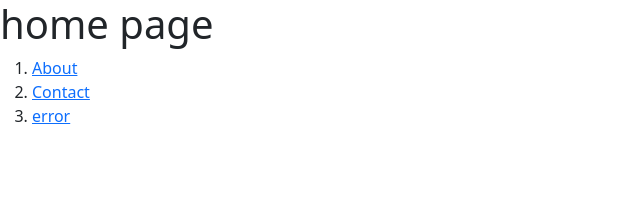
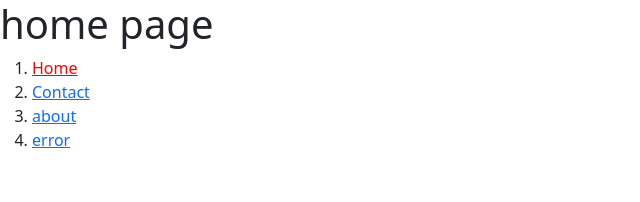
Before and after one commit to Aditi-Gupta-dev/reactbootstrapbasics, a React (Create React App) app: page / in a window 1280 px wide. Shown: the top 202 px of the page, without its empty margins (0-640 px from the left). Built offline with nearby package versions, Linux system fonts and the light colour scheme; a web font is replaced by a local one.

Commit message:
nested routing ,route and outlet

```diff
--- a/src/App.jsx
+++ b/src/App.jsx
@@ -14,6 +14,8 @@ import {BrowserRouter, Router, Route, Routes } from 'react-router-dom';
 import About from './component/render/About';
 import Contact from './component/render/Contact';
 import Error from './component/render/Error';
+import Home from './component/render/Home';
+
 
 
 
@@ -79,9 +81,12 @@ function App(){
 
     <BrowserRouter>
     <Routes>
-      <Route exact path='/' element={<About/>}/>
+
+      <Route exact path='/' element={<Home/>}>
+      <Route path='about' element={<About/>}/>
       <Route path='contact' element={<Contact/>}/>
-      <Route path='welcome' element={<Error/>}/>
+      <Route path='*' element={<Error/>}/>
+      </Route>
       </Routes>
     </BrowserRouter>
     </>
--- a/src/component/render/About.jsx
+++ b/src/component/render/About.jsx
@@ -1,20 +1,16 @@
 import React from 'react';
-import { Link } from 'react-router-dom';
+// import { NavLink } from 'react-router-dom';
+// import Navbar from './Navbar';
+
 
 const About = () => {
-  return (
+  return(
     <>
-      <h1>home page</h1>
-      <ol>
-        <li><Link to='/'>About</Link></li>
-        <li><Link to='/contact'>Contact</Link></li>
+  <h1>About page</h1>
+  {/* <Navbar/> */}
+</>
+  )
 
-        <li><Link to='/welcome'>error</Link></li>
-
-
-      </ol>
-    </>
-  )
 }
 
-export default About
+export default About;
--- a/src/component/render/Contact.jsx
+++ b/src/component/render/Contact.jsx
@@ -1,11 +1,14 @@
 import React from 'react'
+// import { NavLink } from 'react-router-dom';
+// import Navbar from './Navbar';
+
 
 const Contact = () => {
   return (
     <>
-      <h1>this is contact page!!!!</h1>
-
-    </>
+          <h1>contact page</h1>
+          {/* <Navbar/> */}
+        </>
   )
 }
 
--- /dev/null
+++ b/src/component/render/Home.jsx
@@ -0,0 +1,17 @@
+import React from 'react';
+import Navbar from './Navbar';
+import { Outlet } from 'react-router-dom';
+
+const Home = () => {
+    return (
+        <>
+          <h1>home page</h1>
+          <Navbar/>
+          <Outlet/>
+
+
+        </>
+      )
+}
+
+export default Home
--- /dev/null
+++ b/src/component/render/Navbar.jsx
@@ -0,0 +1,23 @@
+import React from 'react'
+import { NavLink } from 'react-router-dom'
+
+const Navbar = () => {
+  return (
+    <>
+    <header><nav>
+          <ol>
+            <li><NavLink to='/'>Home</NavLink></li>
+            <li><NavLink to='/contact'>Contact</NavLink></li>
+            <li><NavLink to='/about'>about</NavLink></li>
+
+            <li><NavLink to='/welcome'>error</NavLink></li>
+
+
+          </ol>
+          </nav></header>
+
+    </>
+  )
+}
+
+export default Navbar
--- a/src/index.css
+++ b/src/index.css
@@ -24,3 +24,6 @@ body {
   justify-content: center;
 
 }
+.active{
+  color:red;
+}
```
